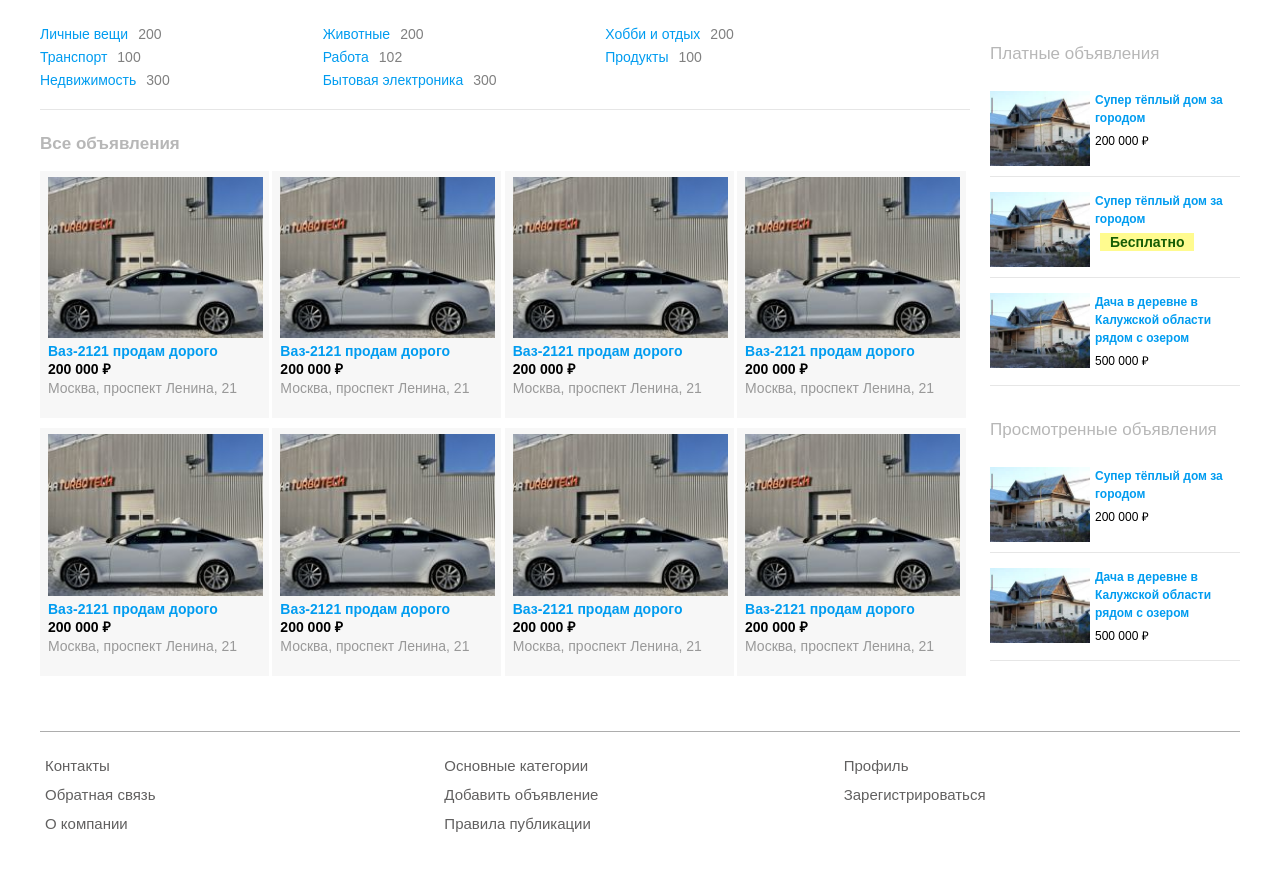
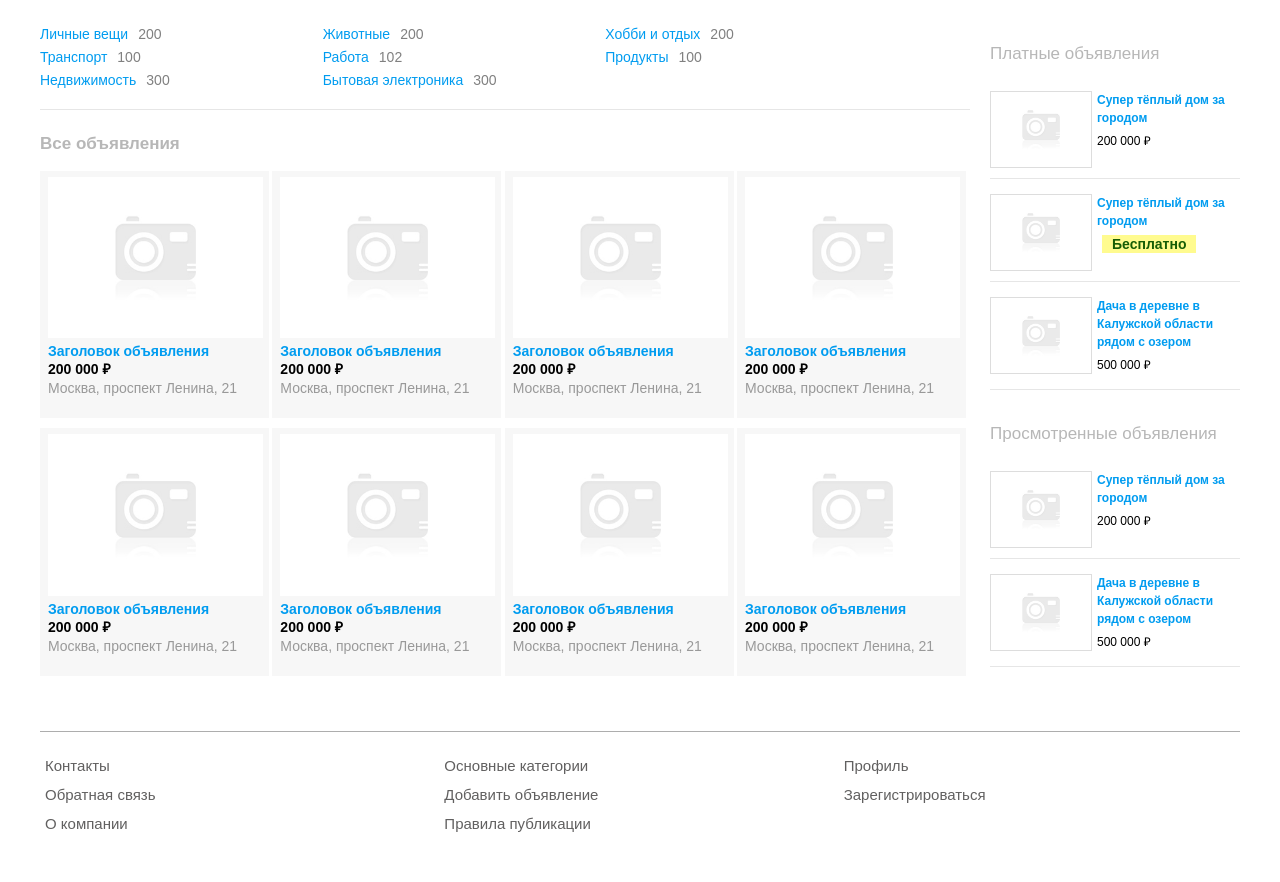
Before and after one commit to koras/trainingProject, a PHP site: page / in a window 1280 px wide. Shown: the part 108-990 px from the top of the page. Run offline with PHP 8.4, Linux system fonts and the light colour scheme.

Commit message:
task-7 поменял фотографии на стандартные

```diff
--- a/css/advert.css
+++ b/css/advert.css
@@ -122,6 +122,7 @@
 .card-mini-preview img {
     vertical-align: top;
     width: 100px;
+    border: 1px solid #dddddd;
 }
 
 .card-info {}
--- a/index.html
+++ b/index.html
@@ -83,10 +83,10 @@
 
                         <div class="card" id="1">
                             <div class="card-preview">
-                                <img src="./photo/1/photo.jpg" />
+                                <img src="./images/default.jpg" />
                             </div>
                             <div class="card-title">
-                                Ваз-2121 продам дорого
+                                Заголовок объявления
                             </div>
                             <div class="card-cost">
                                 200 000 ₽
@@ -98,10 +98,10 @@
 
                         <div class="card" id="1">
                             <div class="card-preview">
-                                <img src="./photo/1/photo.jpg" />
+                                <img src="./images/default.jpg" />
                             </div>
                             <div class="card-title">
-                                Ваз-2121 продам дорого
+                                Заголовок объявления
                             </div>
                             <div class="card-cost">
                                 200 000 ₽
@@ -113,10 +113,10 @@
 
                         <div class="card" id="1">
                             <div class="card-preview">
-                                <img src="./photo/1/photo.jpg" />
+                                <img src="./images/default.jpg" />
                             </div>
                             <div class="card-title">
-                                Ваз-2121 продам дорого
+                                Заголовок объявления
                             </div>
                             <div class="card-cost">
                                 200 000 ₽
@@ -128,10 +128,10 @@
 
                         <div class="card" id="1">
                             <div class="card-preview">
-                                <img src="./photo/1/photo.jpg" />
+                                <img src="./images/default.jpg" />
                             </div>
                             <div class="card-title">
-                                Ваз-2121 продам дорого
+                                Заголовок объявления
                             </div>
                             <div class="card-cost">
                                 200 000 ₽
@@ -143,10 +143,10 @@
 
                         <div class="card" id="1">
                             <div class="card-preview">
-                                <img src="./photo/1/photo.jpg" />
+                                <img src="./images/default.jpg" />
                             </div>
                             <div class="card-title">
-                                Ваз-2121 продам дорого
+                                Заголовок объявления
                             </div>
                             <div class="card-cost">
                                 200 000 ₽
@@ -160,10 +160,10 @@
 
                         <div class="card" id="1">
                             <div class="card-preview">
-                                <img src="./photo/1/photo.jpg" />
+                                <img src="./images/default.jpg" />
                             </div>
                             <div class="card-title">
-                                Ваз-2121 продам дорого
+                                Заголовок объявления
                             </div>
                             <div class="card-cost">
                                 200 000 ₽
@@ -177,10 +177,10 @@
 
                         <div class="card" id="1">
                             <div class="card-preview">
-                                <img src="./photo/1/photo.jpg" />
+                                <img src="./images/default.jpg" />
                             </div>
                             <div class="card-title">
-                                Ваз-2121 продам дорого
+                                Заголовок объявления
                             </div>
                             <div class="card-cost">
                                 200 000 ₽
@@ -192,10 +192,10 @@
 
                         <div class="card" id="1">
                             <div class="card-preview">
-                                <img src="./photo/1/photo.jpg" />
+                                <img src="./images/default.jpg" />
                             </div>
                             <div class="card-title">
-                                Ваз-2121 продам дорого
+                                Заголовок объявления
                             </div>
                             <div class="card-cost">
                                 200 000 ₽
@@ -219,7 +219,7 @@
                 <div class="advert-sidebar">
                     <div class="card-mini" id="1">
                         <div class="card-mini-preview">
-                            <img src="./photo/2/photo.webp" />
+                            <img src="./images/default.jpg" />
                         </div>
                         <div class="card-info">
                             <div class="card-mini-title">
@@ -233,7 +233,7 @@
 
                     <div class="card-mini" id="1">
                         <div class="card-mini-preview">
-                            <img src="./photo/2/photo.webp" />
+                            <img src="./images/default.jpg" />
                         </div>
                         <div class="card-info">
                             <div class="card-mini-title">
@@ -247,7 +247,7 @@
 
                     <div class="card-mini" id="1">
                         <div class="card-mini-preview">
-                            <img src="./photo/2/photo.webp" />
+                            <img src="./images/default.jpg" />
                         </div>
                         <div class="card-info">
                             <div class="card-mini-title">
@@ -270,7 +270,7 @@
                 <div class="advert-sidebar">
                     <div class="card-mini" id="1">
                         <div class="card-mini-preview">
-                            <img src="./photo/2/photo.webp" />
+                            <img src="./images/default.jpg" />
                         </div>
                         <div class="card-info">
                             <div class="card-mini-title">
@@ -284,7 +284,7 @@
 
                     <div class="card-mini" id="1">
                         <div class="card-mini-preview">
-                            <img src="./photo/2/photo.webp" />
+                            <img src="./images/default.jpg" />
                         </div>
                         <div class="card-info">
                             <div class="card-mini-title">
```
Also changed, not shown: images/default.jpg (added).
